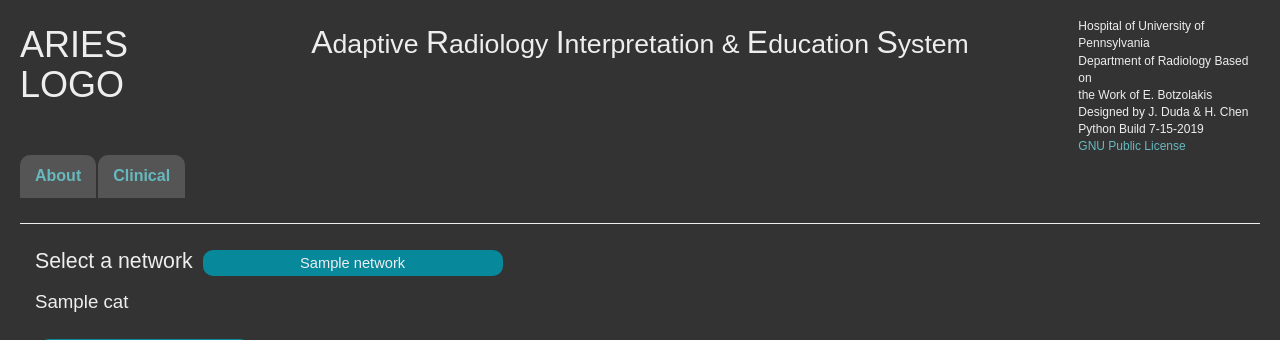
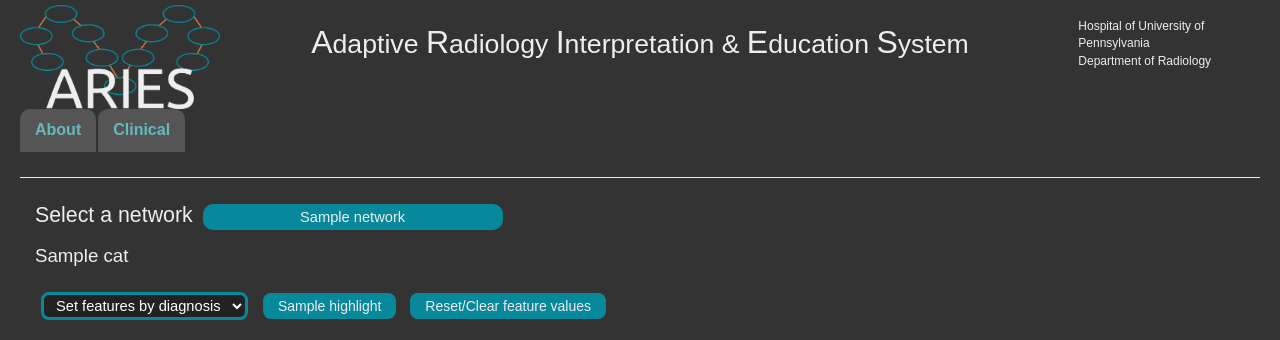
Before and after one commit to jeffduda/aries-app, a Flask app: template templates/index.html in a window 1280 px wide. Shown: the top 340 px of the page. Run offline with Flask 2, Linux system fonts and the light colour scheme; the template is opened without the code that fills it: most values are stand-ins (such as "Sample title", 1, 10 or a date in 2020); some libraries are stand-ins or nearby versions.

Commit message:
ADD: formattting

```diff
--- a/templates/base.html
+++ b/templates/base.html
@@ -14,7 +14,7 @@
 {% block navbar %}
 <div class='row' id="divStyle">
 	<div class="col-xs-2">
-		<h1>ARIES LOGO</h1>
+		<img src="images/aries.png" width="200" height="104" /><br />
 	</div>
 	<div class="col-xs-8">
 		<h3><span style="font-size:24pt">A</span>daptive <span style="font-size:24pt">R</span>adiology <span style="font-size:24pt">I</span>nterpretation &amp; <span style="font-size:24pt">E</span>ducation <span style="font-size:24pt">S</span>ystem</h3>
@@ -22,12 +22,8 @@
 	<div class="col-xs-2">
 		<div class="sidebar">
 				Hospital of University of Pennsylvania<br />
-				Department of Radiology Based on<br />
-				the Work of E. Botzolakis<br />
-				Designed by J. Duda & H. Chen<br />
-				Python Build 7-15-2019<br />
-				<a href="https://www.gnu.org/copyleft/gpl.html">GNU Public License</a><br />
-			</div>
+				Department of Radiology
+		</div>
 	</div>
 </div>
 
--- a/templates/index.html
+++ b/templates/index.html
@@ -171,10 +171,10 @@
 
 
     <div class="row">
-			<div class='col-xs-6'>
+			<div class="col-lg-6">
         <div id="chart_div" style="min-width: 350px; max-width: 800px; height: 400px;"></div>
 			</div>
-			<div class='col-xs-6'>
+			<div class="col-lg-6">
         <div id="chart_div_rad" style="min-width: 350px; max-width: 800px; height: 400px;"></div>
 			</div>
 		</div>
```
